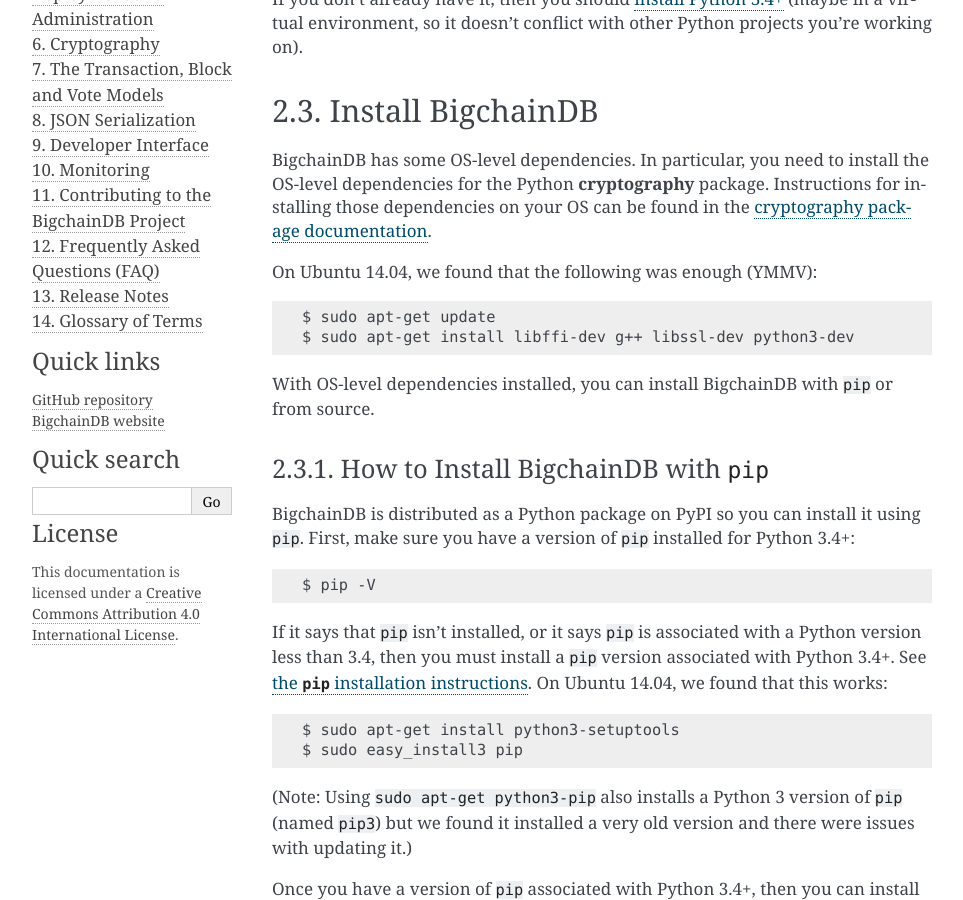
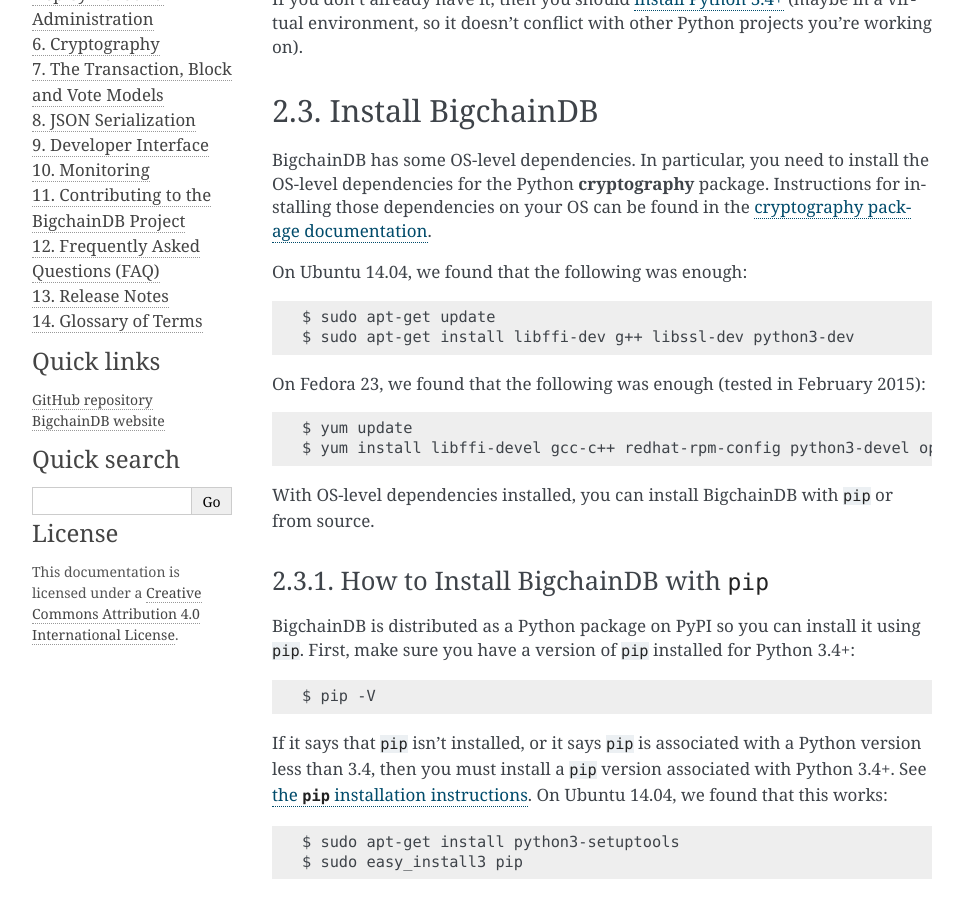
Before and after one commit to bigchaindb/bigchaindb, a Sphinx documentation site: the page built from docs/source/installing.md, in a window 1280 px wide and 900 px high, scrolled down 834 px. Shown: the whole window, without its empty margins (148-1111 px from the left). Built offline with Sphinx 7.4.7, drawn with Linux system fonts in a browser that asks for light colours.

Commit message:
Docs: note OS-level dependencies on Fedora

````diff
--- a/docs/source/installing.md
+++ b/docs/source/installing.md
@@ -27,10 +27,16 @@
 
 BigchainDB has some OS-level dependencies. In particular, you need to install the OS-level dependencies for the Python **cryptography** package. Instructions for installing those dependencies on your OS can be found in the [cryptography package documentation](https://cryptography.io/en/latest/installation/).
 
-On Ubuntu 14.04, we found that the following was enough (YMMV):
+On Ubuntu 14.04, we found that the following was enough:
 ```text
 $ sudo apt-get update
 $ sudo apt-get install libffi-dev g++ libssl-dev python3-dev
+```
+
+On Fedora 23, we found that the following was enough (tested in February 2015):
+```text
+$ yum update
+$ yum install libffi-devel gcc-c++ redhat-rpm-config python3-devel openssl-devel
 ```
 
 With OS-level dependencies installed, you can install BigchainDB with `pip` or from source.
````
